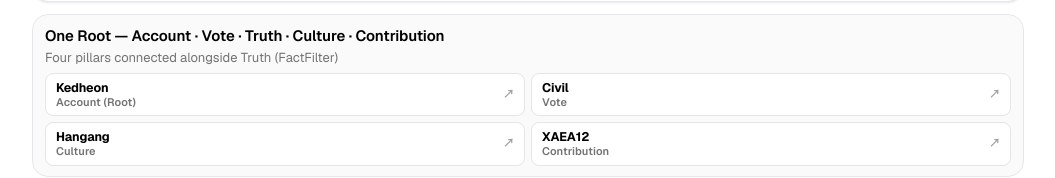
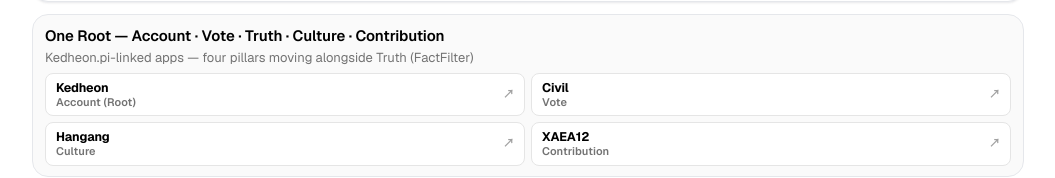
Before and after one commit to osung02012-ai/kedheon-final, a Next.js app: page /factfilter in a window 1280 px wide. Shown: the part 1575-1753 px from the top of the page, without its empty margins (112-1167 px from the left). Built offline with nearby package versions, Linux system fonts and the light colour scheme.

Commit message:
feat(factfilter): 편대 카드에 'Kedheon.pi 연계 앱' 표기 통일

```diff
--- a/app/factfilter/page.tsx
+++ b/app/factfilter/page.tsx
@@ -556,8 +556,8 @@ const FleetPromo = ({ ko }: { ko: boolean }) => (
     </p>
     <p className="t-sub text-neutral-500 mt-0.5">
       {ko
-        ? '진실(FactFilter)과 함께 움직이는 네 개의 자리'
-        : 'Four pillars connected alongside Truth (FactFilter)'}
+        ? 'Kedheon.pi 연계 앱 — 진실(FactFilter)과 함께 움직이는 네 개의 자리'
+        : 'Kedheon.pi-linked apps — four pillars moving alongside Truth (FactFilter)'}
     </p>
     <div className="grid grid-cols-2 gap-1.5 mt-1.5">
       {FLEET_APPS.map(a => (
```
